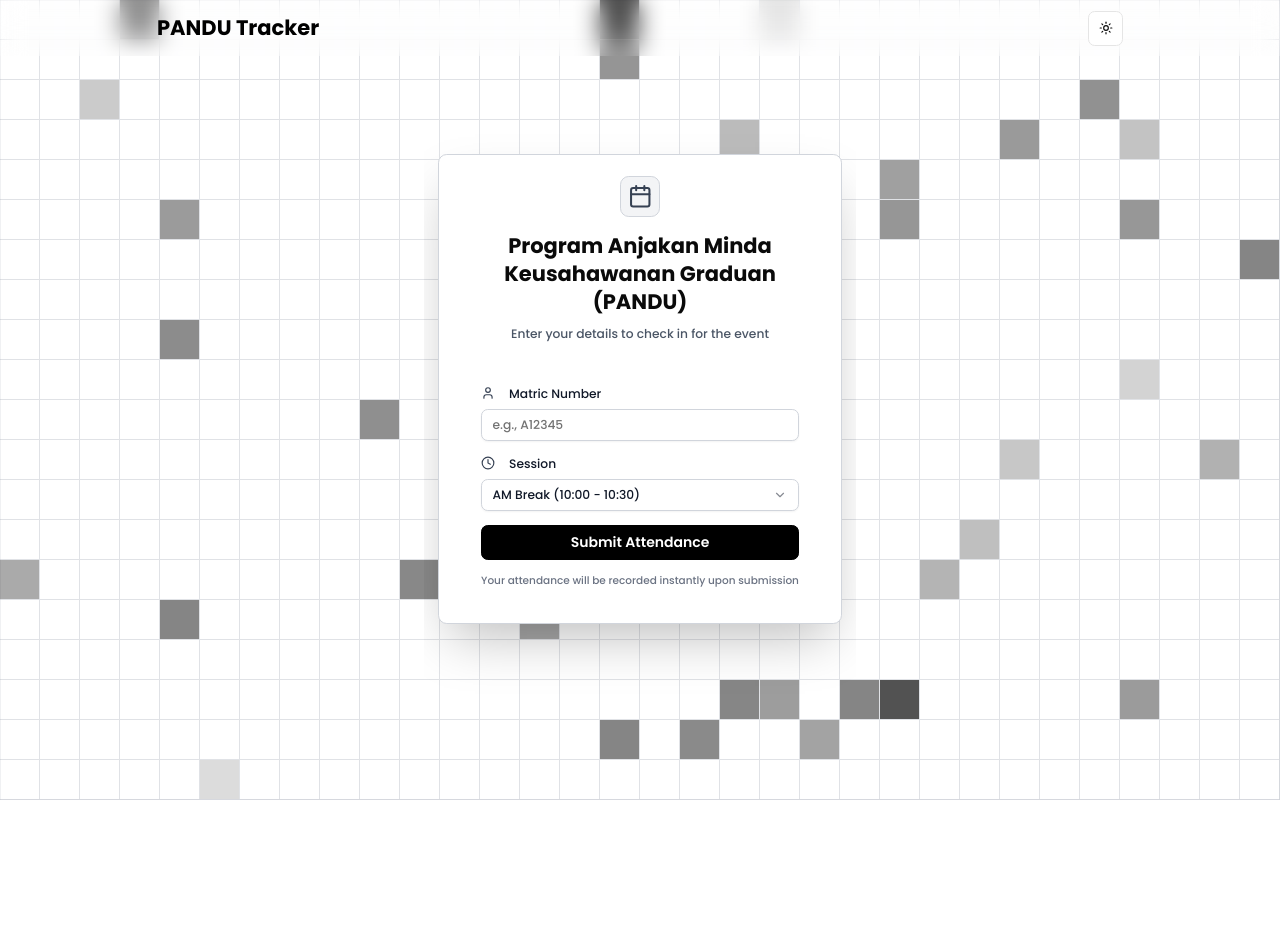
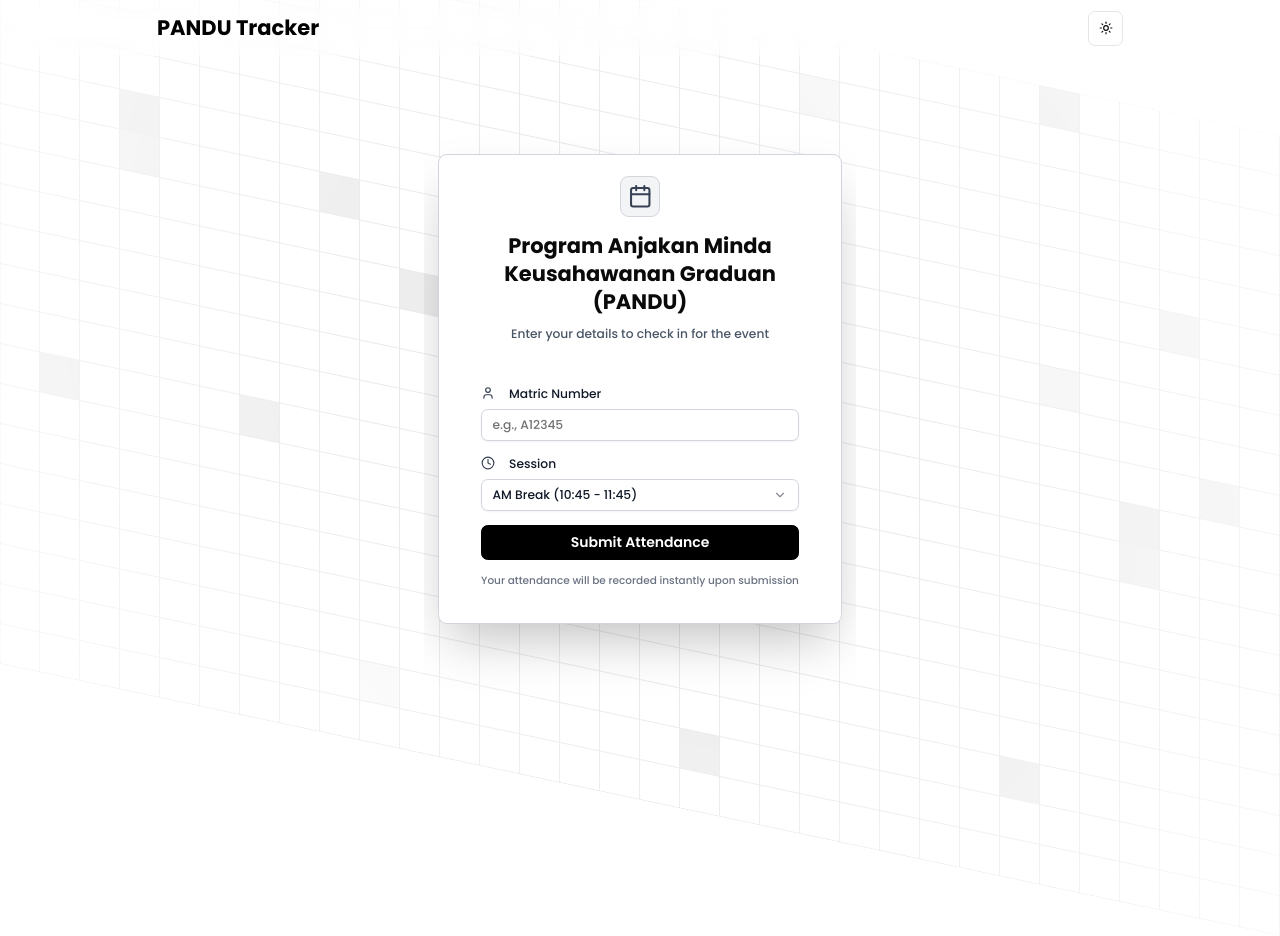
Before and after one commit to apiz23/pandu-track, a Next.js app: page / in a window 1280 px wide. Before the commit the page ends 856 px from the top, so only its background shows below. Built offline with nearby package versions, Linux system fonts and the light colour scheme.

Commit message:
add new session

```diff
--- a/app/layout.tsx
+++ b/app/layout.tsx
@@ -5,6 +5,7 @@ import { Toaster } from "@/components/ui/sonner";
 import { AnimatedGridPattern } from "@/components/magicui/animated-grid-pattern";
 import { ThemeProvider } from "@/components/theme-provider";
 import Navbar from "@/components/navbar";
+import { cn } from "@/lib/utils";
 
 const poppins = Poppins({
     subsets: ["latin"],
@@ -35,7 +36,18 @@ export default function RootLayout({
                     disableTransitionOnChange
                 >
                     {/* Background grid */}
-                    <AnimatedGridPattern className="absolute inset-0 w-full -z-10" />
+                    <AnimatedGridPattern
+                        numSquares={30}
+                        maxOpacity={0.1}
+                        duration={3}
+                        className={cn(
+                            "[mask-image:radial-gradient(600px_circle_at_center,white,transparent)]",
+                            "sm:[mask-image:radial-gradient(600px_circle_at_center,white,transparent)]",
+                            "md:[mask-image:radial-gradient(800px_circle_at_center,white,transparent)]",
+                            "lg:[mask-image:radial-gradient(1000px_circle_at_center,white,transparent)]",
+                            "inset-x-0 inset-y-[-30%] h-[100%] skew-y-12 absolute inset-0 w-full -z-10"
+                        )}
+                    />
 
                     {/* Foreground content */}
                     <div className="relative z-10 flex flex-col h-full">
--- a/components/magicui/animated-grid-pattern.tsx
+++ b/components/magicui/animated-grid-pattern.tsx
@@ -7,6 +7,7 @@ import {
     useId,
     useRef,
     useState,
+    useCallback,
 } from "react";
 
 import { cn } from "@/lib/utils";
@@ -36,45 +37,41 @@ export function AnimatedGridPattern({
     ...props
 }: AnimatedGridPatternProps) {
     const id = useId();
-    const containerRef = useRef(null);
+    const containerRef = useRef<SVGSVGElement | null>(null);
     const [dimensions, setDimensions] = useState({ width: 0, height: 0 });
-    const [squares, setSquares] = useState(() => generateSquares(numSquares));
+    const [squares, setSquares] = useState<
+        { id: number; pos: [number, number] }[]
+    >([]);
 
-    function getPos() {
+    const getPos = useCallback((): [number, number] => {
         return [
             Math.floor((Math.random() * dimensions.width) / width),
             Math.floor((Math.random() * dimensions.height) / height),
         ];
-    }
+    }, [dimensions.width, dimensions.height, width, height]);
 
-    function generateSquares(count: number) {
-        return Array.from({ length: count }, (_, i) => ({
-            id: i,
-            pos: getPos(),
-        }));
-    }
+    const generateSquares = useCallback(
+        (count: number) =>
+            Array.from({ length: count }, (_, i) => ({
+                id: i,
+                pos: getPos(),
+            })),
+        [getPos]
+    );
 
-    // Function to update a single square's position
     const updateSquarePosition = (id: number) => {
         setSquares((currentSquares) =>
             currentSquares.map((sq) =>
-                sq.id === id
-                    ? {
-                          ...sq,
-                          pos: getPos(),
-                      }
-                    : sq
+                sq.id === id ? { ...sq, pos: getPos() } : sq
             )
         );
     };
 
-    // Update squares to animate in
-    // eslint-disable-next-line react-hooks/exhaustive-deps
     useEffect(() => {
         if (dimensions.width && dimensions.height) {
             setSquares(generateSquares(numSquares));
         }
-    }, [dimensions, numSquares]);
+    }, [dimensions, numSquares, generateSquares]);
 
     useEffect(() => {
         const resizeObserver = new ResizeObserver((entries) => {
@@ -86,20 +83,24 @@ export function AnimatedGridPattern({
             }
         });
 
-        const container = containerRef.current;
-        if (container) resizeObserver.observe(container);
+        const el = containerRef.current;
+        if (el) {
+            resizeObserver.observe(el);
+        }
 
         return () => {
-            if (container) resizeObserver.unobserve(container);
+            if (el) {
+                resizeObserver.unobserve(el);
+            }
         };
-    }, []); // remove containerRef from deps
+    }, []);
 
     return (
         <svg
             ref={containerRef}
             aria-hidden="true"
             className={cn(
-                "pointer-events-none absolute inset-0 h-screen w-full fill-gray-400/30 stroke-gray-400/30 -z-10",
+                "pointer-events-none absolute inset-0 h-full w-full fill-gray-400/30 stroke-gray-400/30",
                 className
             )}
             {...props}
@@ -133,7 +134,7 @@ export function AnimatedGridPattern({
                             repeatType: "reverse",
                         }}
                         onAnimationComplete={() => updateSquarePosition(id)}
-                        key={`${x}-${y}-${index}`}
+                        key={`${x}-${y}-${id}`}
                         width={width - 1}
                         height={height - 1}
                         x={x * width + 1}
--- a/config/session.ts
+++ b/config/session.ts
@@ -9,19 +9,19 @@ export const sessions: Typeession[] = [
     {
         value: "AM Break",
         label: "AM Break",
-        start: "10:00",
-        end: "10:30",
+        start: "10:45",
+        end: "11:45",
     },
     {
         value: "Lunch Break",
         label: "Lunch Break",
-        start: "12:30",
-        end: "14:00",
+        start: "14:00",
+        end: "15:00",
     },
     {
         value: "PM Break",
         label: "PM Break",
-        start: "23:00",
-        end: "00:30",
+        start: "16:00",
+        end: "17:00",
     },
 ];
--- a/lib/getActiveSession.ts
+++ b/lib/getActiveSession.ts
@@ -1,4 +1,3 @@
-// lib/getActiveSession.ts
 import { sessions } from "@/config/session";
 
 function isWithinTimeRange(current: string, start: string, end: string) {
```
